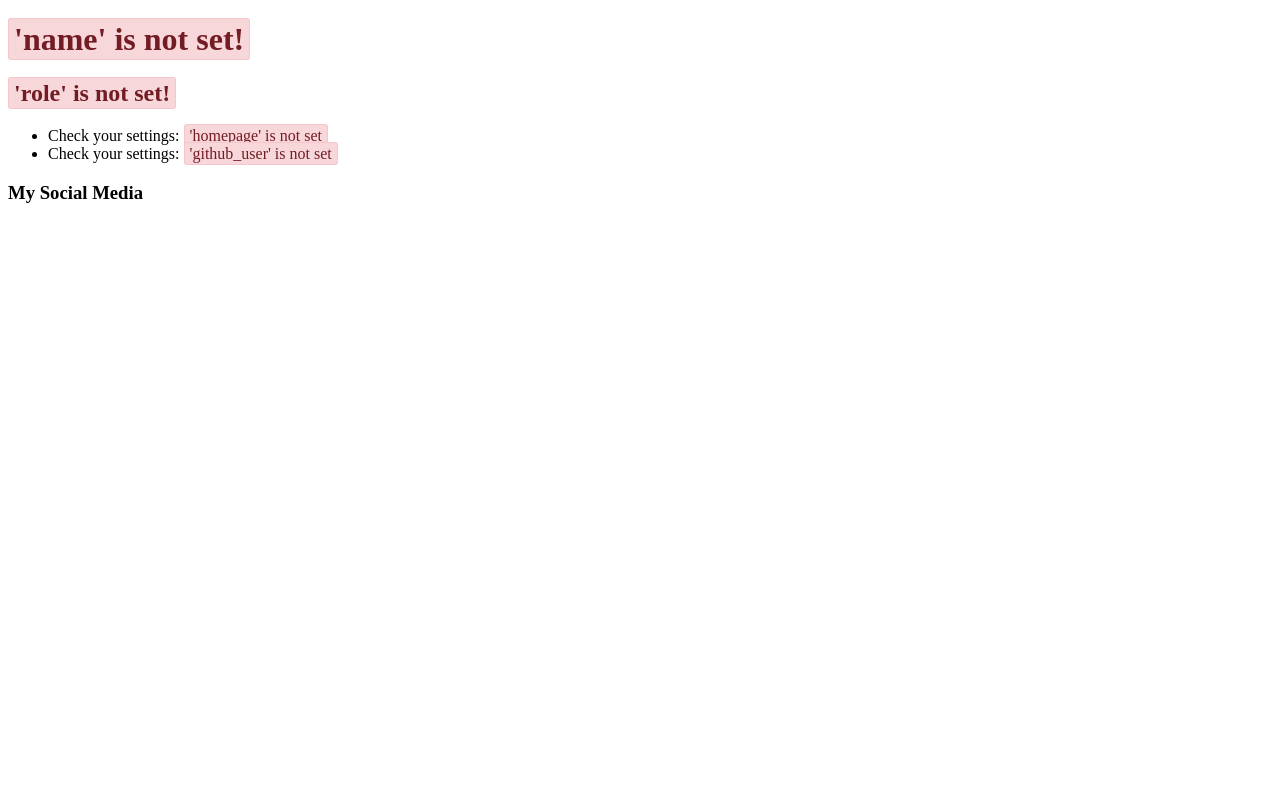
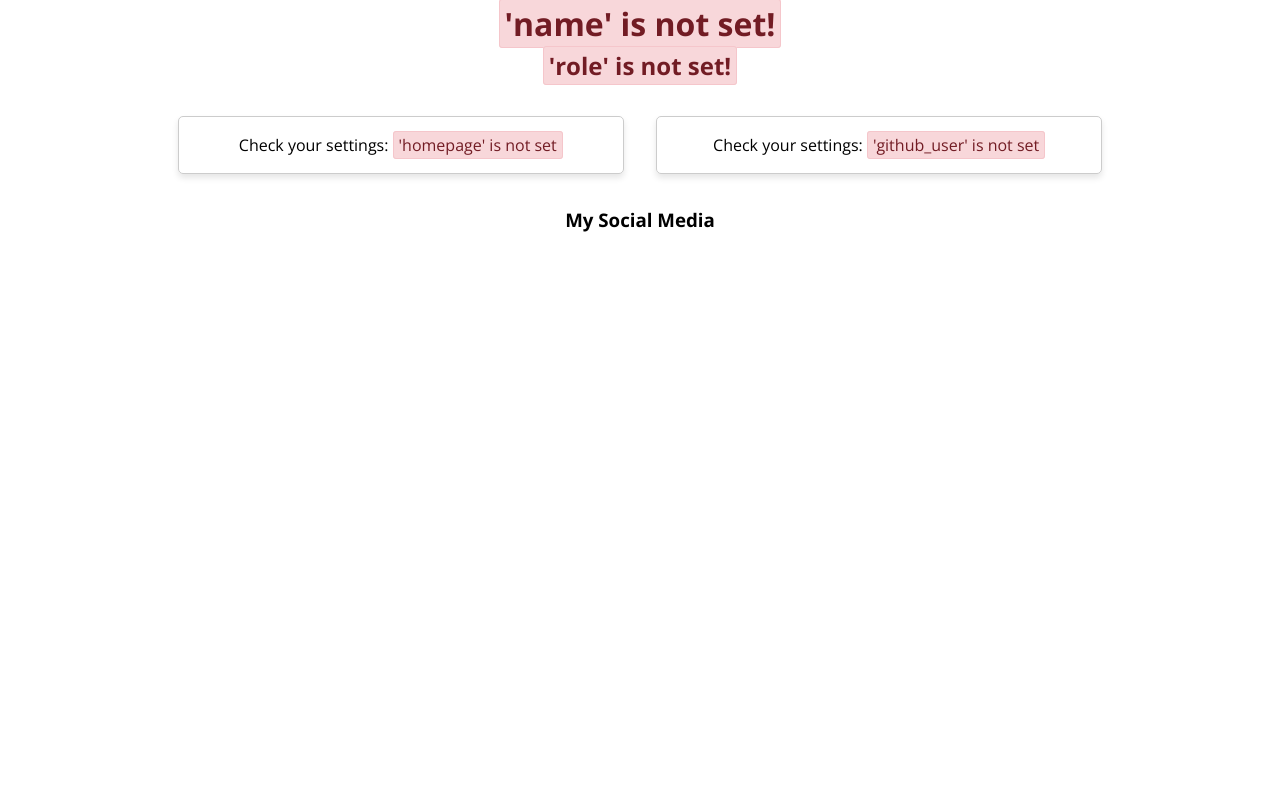
Before and after one commit to seapagan/link-page, a Python web app: template app/static/templates/index.html in a window 1280 px wide. Run offline with Jinja, Linux system fonts and the light colour scheme; the template is opened without the code that fills it, so the values that code supplies are empty.

Commit message:
add a bit of styling
Signed-off-by: Grant Ramsay <seapagan@gmail.com>

```diff
--- a/app/static/main.css
+++ b/app/static/main.css
@@ -1,5 +1,128 @@
-h1 {
-  color: blue;
+/* Box sizing rules */
+*,
+*::before,
+*::after {
+  box-sizing: border-box;
+}
+
+/* Remove default margin */
+body,
+h1,
+h2,
+h3,
+h4,
+p,
+figure,
+blockquote,
+dl,
+dd {
+  margin: 0;
+}
+
+/* Remove list styles on ul, ol elements with a list role, which suggests default styling will be removed */
+ul[role="list"],
+ol[role="list"] {
+  list-style: none;
+}
+
+/* Set core root defaults */
+html:focus-within {
+  scroll-behavior: smooth;
+}
+
+/* Set core body defaults */
+body {
+  min-height: 100vh;
+  text-rendering: optimizeSpeed;
+  line-height: 1.5;
+}
+
+/* A elements that don't have a class get default styles */
+a:not([class]) {
+  text-decoration-skip-ink: auto;
+}
+
+/* Make images easier to work with */
+img,
+picture {
+  max-width: 100%;
+  display: block;
+}
+
+/* Inherit fonts for inputs and buttons */
+input,
+button,
+textarea,
+select {
+  font: inherit;
+}
+
+/* Remove all animations, transitions and smooth scroll for people that prefer not to see them */
+@media (prefers-reduced-motion: reduce) {
+  html:focus-within {
+    scroll-behavior: auto;
+  }
+
+  *,
+  *::before,
+  *::after {
+    animation-duration: 0.01ms !important;
+    animation-iteration-count: 1 !important;
+    transition-duration: 0.01ms !important;
+    scroll-behavior: auto !important;
+  }
+}
+
+/* END OF CSS RESET */
+
+Body {
+  font-family: "Open Sans", sans-serif;
+  display: flex;
+  flex-direction: column;
+  text-align: center;
+}
+
+.main-list {
+  display: flex;
+  flex-direction: column;
+  list-style-type: none;
+  padding: 1rem;
+  width: 80%;
+  margin: 0 auto;
+  align-items: center;
+}
+
+.main-list a {
+  text-decoration: none;
+  color: #333;
+}
+
+.main-list li {
+  padding: 1rem;
+  margin: 0.5rem 0;
+  border: 1px solid #ccc;
+  border-radius: 5px;
+  width: 100%;
+  box-shadow: 0 4px 6px rgba(0, 0, 0, 0.1);
+  transition: all 0.3s ease;
+}
+
+.main-list li:hover {
+  transform: translateY(-5px);
+  box-shadow: 0 6px 8px rgba(0, 0, 0, 0.15);
+}
+
+/* For larger screens */
+@media screen and (min-width: 768px) {
+  .main-list {
+    flex-direction: row;
+    justify-content: center;
+  }
+
+  .main-list li {
+    width: 45%;
+    margin: 1rem;
+  }
 }
 
 .missing-setting {
--- a/app/static/templates/index.html
+++ b/app/static/templates/index.html
@@ -3,6 +3,9 @@
   <head>
     <meta charset="UTF-8" />
     <meta name="viewport" content="width=device-width, initial-scale=1.0" />
+    <link rel="preconnect" href="https://fonts.googleapis.com">
+    <link rel="preconnect" href="https://fonts.gstatic.com" crossorigin>
+    <link href="https://fonts.googleapis.com/css2?family=Open+Sans:ital,wght@0,300..800;1,300..800&display=swap" rel="stylesheet">
     <link href="{{ url_for('static', path='main.css') }}" rel="stylesheet" />
     <title>{{ settings.name | default("My Portfolio") }}</title>
   </head>
@@ -12,7 +15,7 @@
       <h2>{% if settings.role %}{{ settings.role }}{% else %}<span class="missing-setting">'role' is not set!</span>{% endif %}</h2>
     </header>
     <main>
-      <ul>
+      <ul class="main-list">
         {% if settings.homepage %}
           <li><a href="{{ settings.homepage.url }}">{{ settings.homepage.title }}</a></li>
         {% else %}
```
